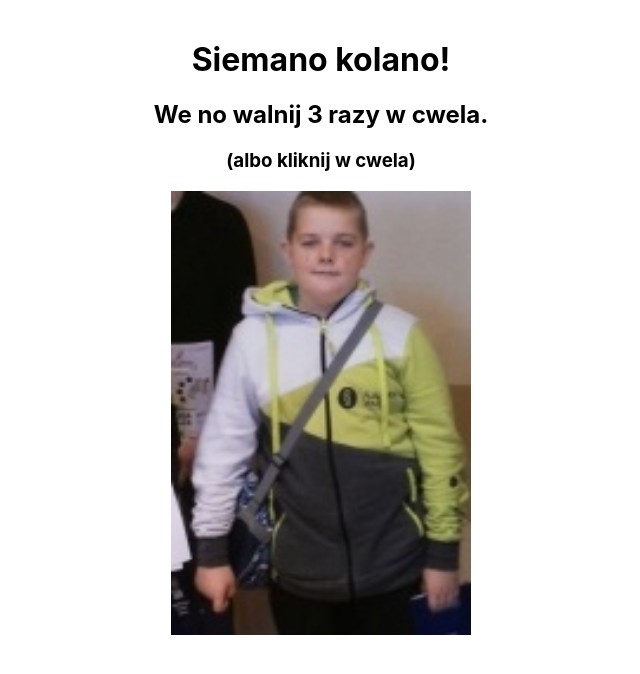
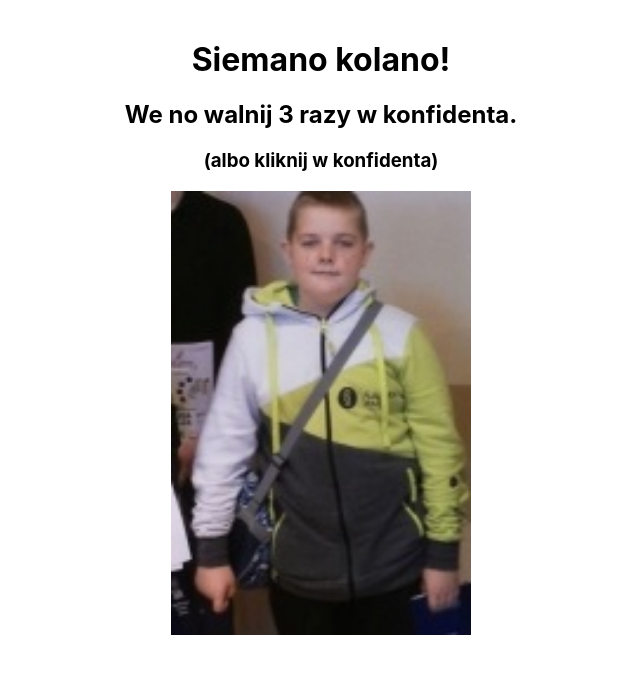
Before and after one commit to rzimon777/areczek, a plain HTML site: page index.html in a window 1280 px wide. Shown: the whole page, without its empty margins (319-959 px from the left). Drawn offline with Linux system fonts and the light colour scheme.

Commit message:
Add files via upload

```diff
--- a/index.html
+++ b/index.html
@@ -83,8 +83,8 @@
 <template>
   <div class='hello-message'>
     <h1>Siemano kolano!</h1>
-    <h2>We no walnij 3 razy w cwela.</h2>
-    <h3>(albo kliknij w cwela)</h3>
+    <h2>We no walnij 3 razy w konfidenta.</h2>
+    <h3>(albo kliknij w konfidenta)</h3>
 
     <img src='arek.jfif' alt='Cute ptok' />
   </div>
```
